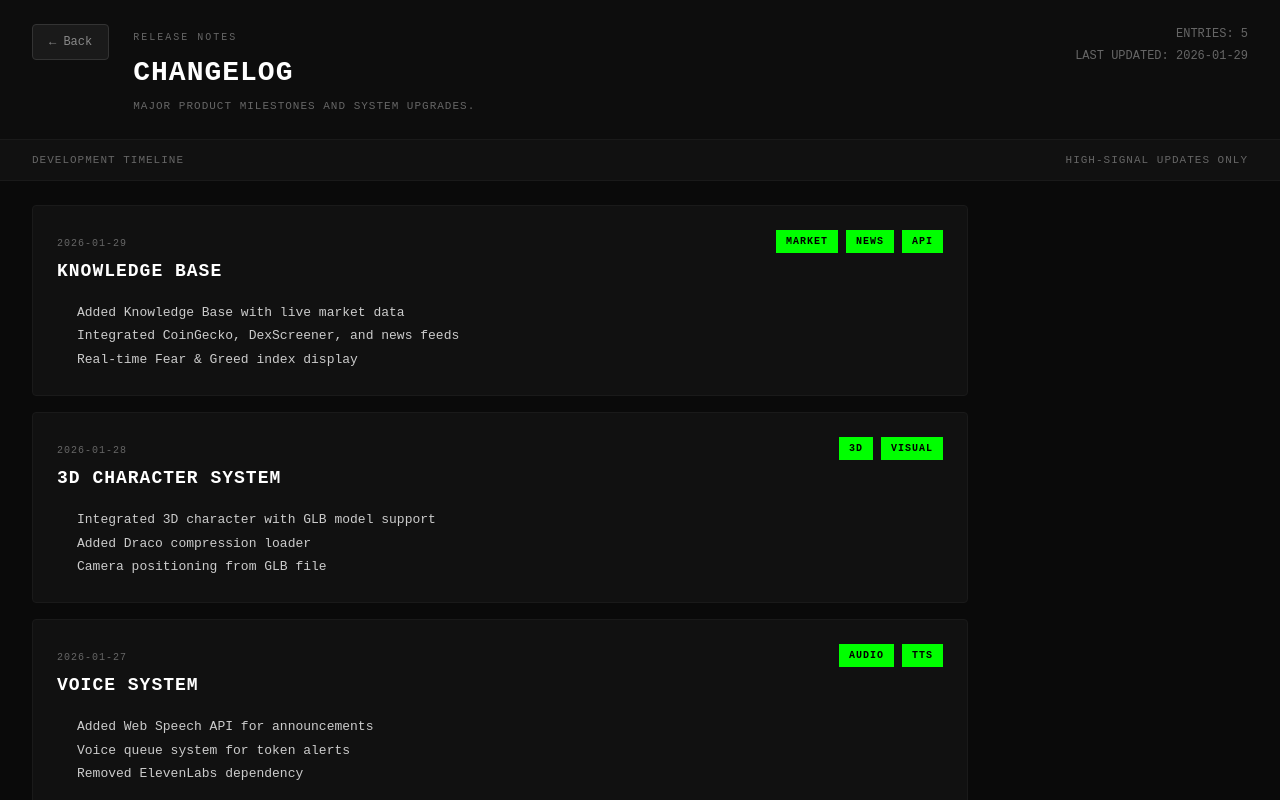
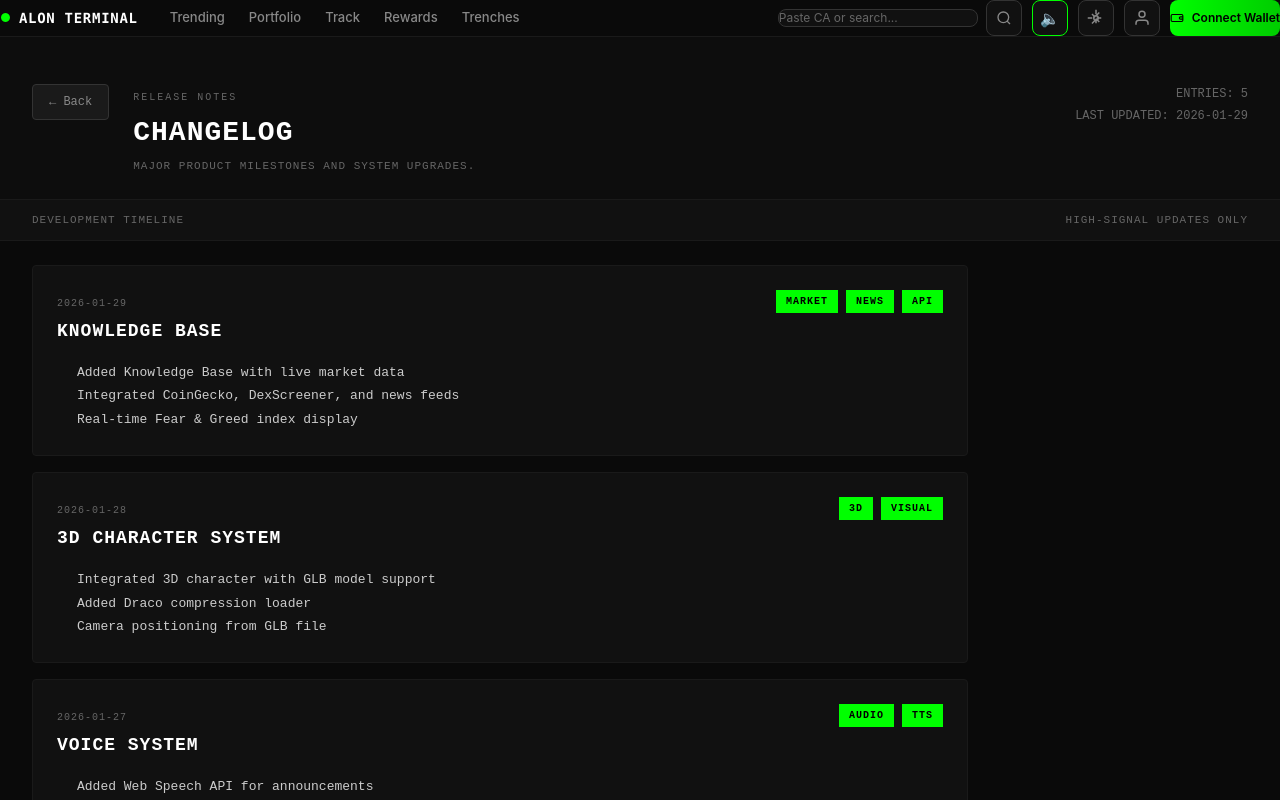
Before and after one commit to NeuTr0n244/alon, a Next.js app: page /changelog in a window 1280 px wide. Built offline with nearby package versions, Linux system fonts and the light colour scheme.

Commit message:
Fix: Header fixo global + Leitura automática de NEWS com fila e prioridade

```diff
--- a/app/layout.tsx
+++ b/app/layout.tsx
@@ -1,6 +1,7 @@
 import type { Metadata } from 'next';
 import './globals.css';
 import { VoiceProvider } from '@/contexts/VoiceContext';
+import { Header } from '@/components/layout/Header';
 
 export const metadata: Metadata = {
   title: 'ALON TERMINAL',
@@ -23,7 +24,10 @@ export default function RootLayout({
     <html lang="en">
       <body>
         <VoiceProvider>
-          {children}
+          <Header />
+          <main style={{ paddingTop: '60px' }}>
+            {children}
+          </main>
         </VoiceProvider>
       </body>
     </html>
--- a/components/KnowledgeBase.tsx
+++ b/components/KnowledgeBase.tsx
@@ -163,10 +163,11 @@ export function KnowledgeBase() {
 
             // ======== REGRAS DE LEITURA ========
             if (item.type === 'news') {
-              // NEWS: Ler IMEDIATAMENTE
+              // NEWS NOVA: Ler IMEDIATAMENTE COM PRIORIDADE
               const text = formatTextForSpeech(item);
-              addToQueue(text, item.id);
-              console.log(`📰 NEWS adicionado à fila: ${item.content.slice(0, 50)}`);
+              const isPriority = true; // NEWS NOVA sempre tem prioridade
+              addToQueue(text, item.id, isPriority);
+              console.log(`📰 NEWS NOVA adicionado COM PRIORIDADE: ${item.content.slice(0, 50)}`);
               previousIds.add(item.id);
             }
             else if (item.type === 'alert') {
@@ -203,7 +204,7 @@ export function KnowledgeBase() {
         const newsItems = allItems.filter(item => item.type === 'news');
         const alertItems = allItems.filter(item => item.type === 'alert');
 
-        // Adicionar NEWS à fila
+        // Adicionar NEWS à fila (primeira carga, sem prioridade)
         newsItems.forEach((item, index) => {
           if (hasBeenSpoken(item.id)) {
             console.log(`⏭️ NEWS ${index + 1} já foi lido, pulando`);
@@ -211,7 +212,7 @@ export function KnowledgeBase() {
           }
 
           const text = formatTextForSpeech(item);
-          addToQueue(text, item.id);
+          addToQueue(text, item.id, false); // Primeira carga = sem prioridade
           previousIds.add(item.id);
           console.log(`➕ NEWS ${index + 1} adicionado à fila: ${item.content.slice(0, 40)}...`);
         });
--- a/components/layout/Header.tsx
+++ b/components/layout/Header.tsx
@@ -8,8 +8,10 @@ export function Header() {
   const { isEnabled, isSpeaking, toggleVoice } = useVoice();
   const [activeTab, setActiveTab] = useState('trenches');
   const [showProfile, setShowProfile] = useState(false);
+  const [showSettings, setShowSettings] = useState(false);
   const [isConnecting, setIsConnecting] = useState(false);
   const [walletAddress, setWalletAddress] = useState<string | null>(null);
+  const [searchQuery, setSearchQuery] = useState('');
 
   const connectWallet = async () => {
     setIsConnecting(true);
@@ -41,9 +43,25 @@ export function Header() {
     setWalletAddress(null);
   };
 
+  const handleSearch = (e: React.FormEvent) => {
+    e.preventDefault();
+    if (searchQuery.trim()) {
+      const trimmed = searchQuery.trim();
+      if (trimmed.length >= 32) {
+        // Contract Address
+        window.open(`https://pump.fun/coin/${trimmed}`, '_blank');
+      } else {
+        // Token name
+        window.open(`https://pump.fun/?search=${encodeURIComponent(trimmed)}`, '_blank');
+      }
+      setSearchQuery('');
+    }
+  };
+
   return (
     <>
-      <header className="flex justify-between items-center px-5 py-2.5 bg-[#0a0a0a] border-b border-[#1a1a1a] sticky top-0 z-[100]">
+      <header className="fixed top-0 left-0 right-0 bg-[#0a0a0a] border-b border-[#1a1a1a] z-[9999]">
+        <div className="flex justify-between items-center px-5 py-2.5">
         {/* Left Side - Logo + Nav */}
         <div className="flex items-center gap-8">
           {/* Logo */}
@@ -87,8 +105,29 @@ export function Header() {
           </nav>
         </div>
 
-        {/* Right Side - Buttons */}
+        {/* Right Side - Search, Buttons */}
         <div className="flex items-center gap-2.5">
+          {/* Paste CA / Search */}
+          <form onSubmit={handleSearch} className="flex items-center gap-2">
+            <input
+              type="text"
+              value={searchQuery}
+              onChange={(e) => setSearchQuery(e.target.value)}
+              placeholder="Paste CA or search..."
+              className="w-[200px] px-3 py-1.5 text-xs bg-[#111] border border-[#333] rounded-lg text-white placeholder-[#666] focus:border-[#00ff00] focus:outline-none transition-colors"
+            />
+            <button
+              type="submit"
+              className="w-9 h-9 flex items-center justify-center rounded-lg bg-[#111] border border-[#333] text-[#888] hover:bg-[#1a1a1a] hover:text-white transition-all"
+              title="Search"
+            >
+              <svg width="16" height="16" viewBox="0 0 24 24" fill="none" stroke="currentColor" strokeWidth="2">
+                <circle cx="11" cy="11" r="8"/>
+                <path d="m21 21-4.35-4.35"/>
+              </svg>
+            </button>
+          </form>
+
           {/* Voice Button */}
           <button
             onClick={toggleVoice}
@@ -101,6 +140,18 @@ export function Header() {
             `}
           >
             {isSpeaking ? '🔊' : isEnabled ? '🔈' : '🔇'}
+          </button>
+
+          {/* Settings Button */}
+          <button
+            onClick={() => setShowSettings(true)}
+            title="Settings"
+            className="w-9 h-9 flex items-center justify-center rounded-lg bg-[#111] border border-[#333] text-[#888] hover:bg-[#1a1a1a] hover:text-white transition-all"
+          >
+            <svg width="18" height="18" viewBox="0 0 24 24" fill="none" stroke="currentColor" strokeWidth="2">
+              <circle cx="12" cy="12" r="3"/>
+              <path d="M12 1v6m0 6v6M1 12h6m6 0h6m-2.636-7.364l-4.242 4.242m0 4.242l4.242 4.242M6.636 6.636l4.242 4.242m0 4.242L6.636 19.364"/>
+            </svg>
           </button>
 
           {/* Profile Button */}
@@ -142,6 +193,7 @@ export function Header() {
               {isConnecting ? 'Connecting...' : 'Connect Wallet'}
             </button>
           )}
+        </div>
         </div>
       </header>
 
--- a/contexts/VoiceContext.tsx
+++ b/contexts/VoiceContext.tsx
@@ -13,7 +13,7 @@ interface VoiceContextType {
   isEnabled: boolean;
   isUnlocked: boolean;
   queueLength: number;
-  addToQueue: (text: string, id: string) => void;
+  addToQueue: (text: string, id: string, priority?: boolean) => void;
   speakNow: (text: string, id: string) => void;
   stop: () => void;
   toggleVoice: () => void;
@@ -274,7 +274,7 @@ export function VoiceProvider({ children }: { children: ReactNode }) {
     window.speechSynthesis.speak(utterance);
   }, []);
 
-  // ========== PROCESSAR FILA ==========
+  // ========== PROCESSAR FILA AUTOMATICAMENTE ==========
   useEffect(() => {
     // Debug: Mostrar estado atual
     if (queue.length > 0) {
@@ -299,6 +299,7 @@ export function VoiceProvider({ children }: { children: ReactNode }) {
     }
 
     if (isSpeaking) {
+      // Se está falando, aguardar terminar
       return;
     }
 
@@ -322,12 +323,20 @@ export function VoiceProvider({ children }: { children: ReactNode }) {
     // Remover da fila
     setQueue(prev => prev.filter(item => item.id !== nextItem.id));
 
-    // Falar
-    speakItem(nextItem);
+    // Aguardar 3-5 segundos antes de falar (exceto se for o primeiro da fila)
+    const READING_INTERVAL = Math.floor(Math.random() * 2000) + 3000; // 3-5 segundos
+    const delay = queue.length > 1 ? READING_INTERVAL : 500; // 0.5s para primeiro item
+
+    const timer = setTimeout(() => {
+      // Falar
+      speakItem(nextItem);
+    }, delay);
+
+    return () => clearTimeout(timer);
   }, [queue, isSpeaking, isEnabled, isUnlocked, speakItem]);
 
-  // ========== ADICIONAR À FILA ==========
-  const addToQueue = useCallback((text: string, id: string) => {
+  // ========== ADICIONAR À FILA COM PRIORIDADE ==========
+  const addToQueue = useCallback((text: string, id: string, priority: boolean = false) => {
     if (!isEnabledRef.current) {
       return;
     }
@@ -344,12 +353,29 @@ export function VoiceProvider({ children }: { children: ReactNode }) {
       return;
     }
 
-    console.log('➕ Adicionando:', id.slice(0, 40));
+    console.log(`➕ Adicionando ${priority ? '(PRIORIDADE)' : ''}:`, id.slice(0, 40));
 
     // Marcar como adicionado
     addedToQueueRef.current.add(id);
 
-    setQueue(prev => [...prev, { id, text }]);
+    if (priority) {
+      // NEWS NOVA! PRIORIDADE MÁXIMA
+      console.log('🚨 NEWS NOVA DETECTADA! Interrompendo leitura atual...');
+
+      // Parar o que está falando
+      if (isSpeakingRef.current) {
+        window.speechSynthesis.cancel();
+        setIsSpeaking(false);
+        isSpeakingRef.current = false;
+        setCurrentId(null);
+      }
+
+      // Adicionar NO INÍCIO da fila
+      setQueue(prev => [{ id, text }, ...prev]);
+    } else {
+      // Adicionar no final da fila
+      setQueue(prev => [...prev, { id, text }]);
+    }
   }, []);
 
   // ========== FALAR IMEDIATAMENTE (MANUAL) ==========
```
